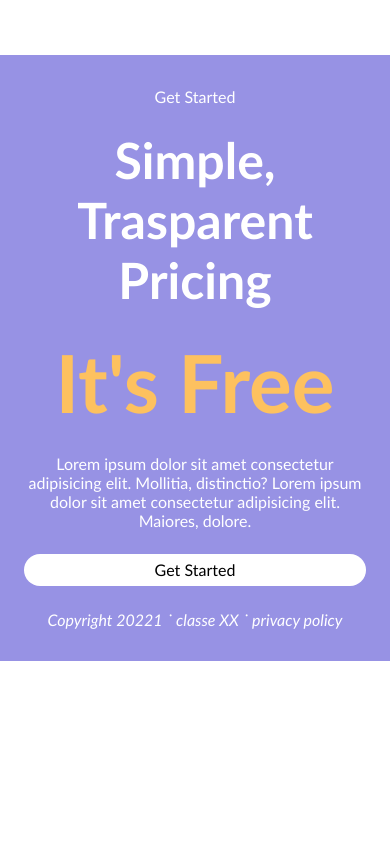
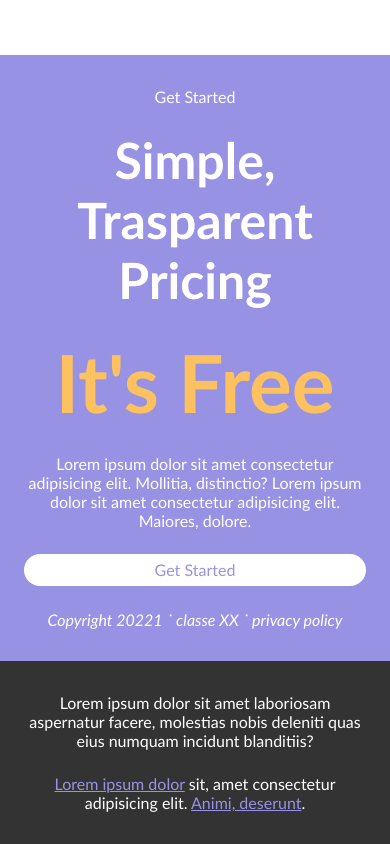
Before and after one commit to Marcomagnano93/htmlcss-responsive-layout, a plain HTML site: page index.html in a window 390 px wide. Shown: the part 9881-10725 px from the top of the page. Before the commit the page ends 10542 px from the top, so only its background shows below. Drawn offline with Linux system fonts and the light colour scheme.

Commit message:
ADD: footer: layout style and responsive

```diff
--- a/css/app.css
+++ b/css/app.css
@@ -2,6 +2,7 @@
     --page-blue: #0084FD;
     --lilla: #9792E4;
     --gold: #FDC15F;
+    --dark: #333333;
     --gutter: 24px;
 }
 
@@ -436,12 +437,35 @@ header i {
     font-size: 50px;
 }
 
+.get__started-box .button {
+    color: var(--lilla);
+    display: inline;
+}
 
 
 
 
 
+/* footer */
 
+footer {
+    background-color: var(--dark);
+    color: white;
+    padding-top: 32px;
+    padding-bottom: 32px;
+}
+
+.footer-box {
+    display: flex;
+    flex-direction: column;
+    text-align: center;
+    gap: 24px;
+}
+
+footer a {
+    color: var(--lilla);
+    text-decoration: underline;
+}
 
 
 
--- a/index.html
+++ b/index.html
@@ -274,7 +274,17 @@
     </main>
 
     <footer>
+        <div class="container-smaller">
+            <div class="row">
+                <div class="col-12">
+                    <div class="footer-box">
+                        <p>Lorem ipsum dolor sit amet laboriosam aspernatur facere, molestias nobis deleniti quas eius numquam incidunt blanditiis?</p>
 
+                        <p> <a href="">Lorem ipsum dolor</a> sit, amet consectetur adipisicing elit. <a href="">Animi, deserunt</a>.</p>
+                    </div>
+                </div>
+            </div>
+        </div>
     </footer>
 </body>
 </html>
```
